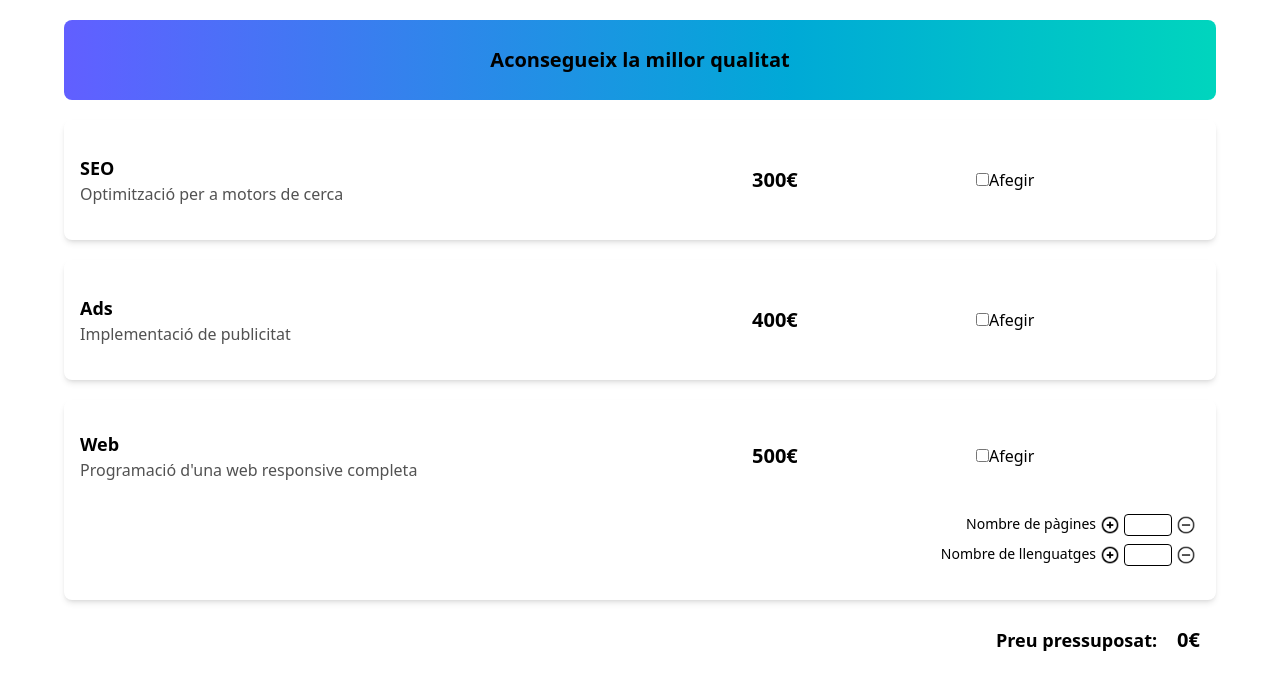
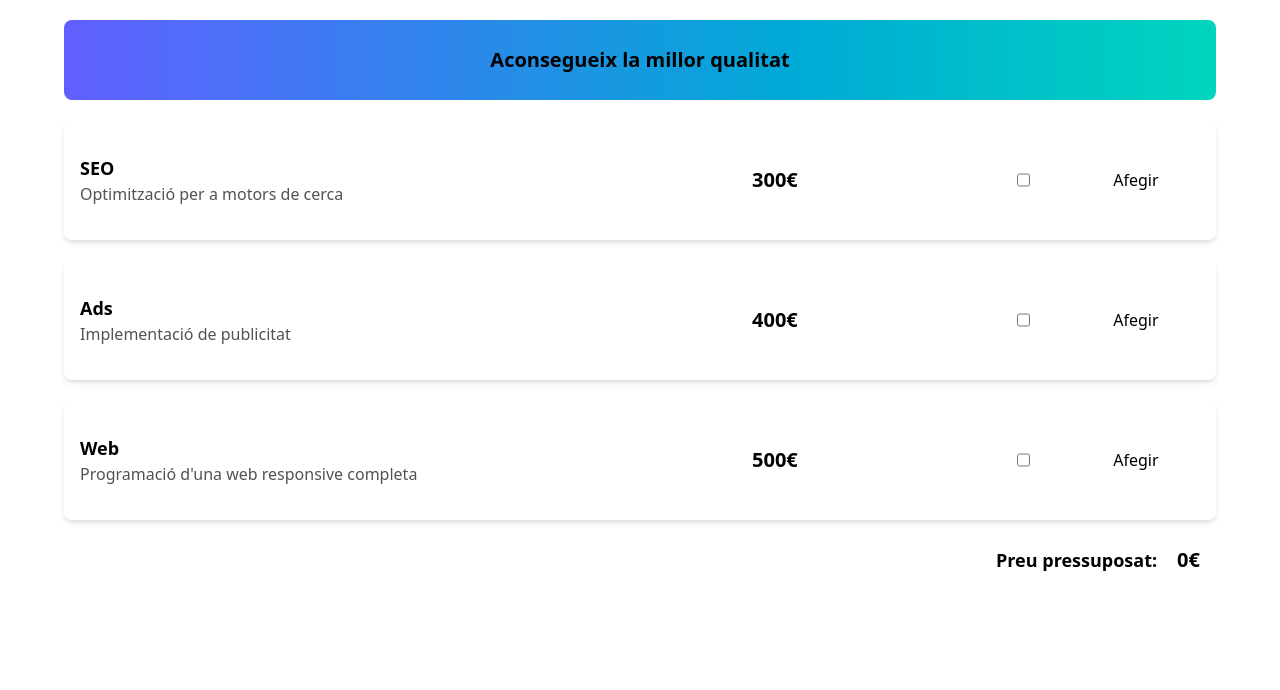
Before and after one commit to gerard-asuncion/sprint-6-react, a React (Vite) app: page / in a window 1280 px wide. Shown: the top 690 px of the page. Built offline with nearby package versions, Linux system fonts and the light colour scheme.

Commit message:
feat: useCheck hook created to toggle checkboxes, affecting also Checkbox.tsx and App.tsx

```diff
--- a/src/App.tsx
+++ b/src/App.tsx
@@ -1,14 +1,22 @@
-import sections from "./data/sections.json"
 import Header from "./components/Header"
 import Checkbox from "./components/Checkbox"
 import Budget from "./components/Budget"
+import { useCheck } from "./hooks/useCheck"
 
 function App() {
+
+  const { sections, handleChange } = useCheck()
 
   return (
     <>
       <Header></Header>
-      {sections.map(section => <Checkbox key={section.id} currentSection={section}></Checkbox>)}
+      {sections.map(section =>
+      <Checkbox
+      key={section.id}
+      currentSection={section}
+      active={section.isChecked}
+      onToggle={(e) => handleChange(e.target.checked, section.id)}
+      ></Checkbox>)}
       <Budget></Budget>
     </>
   )
--- a/src/components/Checkbox.tsx
+++ b/src/components/Checkbox.tsx
@@ -1,23 +1,12 @@
 import WebExtras from "./WebExtras"
+import type { CheckboxProps } from "../types/types"
 
-type Section = {
-    id: number,
-    section: string,
-    description: string,
-    price: number,
-    isChecked: boolean,
-    isWeb: boolean
-}
+const Checkbox = ({currentSection, active, onToggle}: CheckboxProps) => {
 
-type Props = {
-    currentSection: Section
-}
-
-const Checkbox = ({currentSection}: Props) => {
   return (
     <section className={`flex flex-col w-90/100 p-4 rounded-lg m-auto mt-5 shadow-md
     ${currentSection.isChecked ? 'border-indigo-500 border-2' : ''}
-    ${currentSection.isWeb ? 'justify-around h-50' : 'justify-center h-30'}`}>
+    ${currentSection.isWeb && currentSection.isChecked ? 'justify-around h-50' : 'justify-center h-30'}`}>
         <section className="flex justify-between items-center">
             <article className="w-60/100">
                 <h2 className="text-lg font-bold">{currentSection.section}</h2>
@@ -26,12 +15,12 @@ const Checkbox = ({currentSection}: Props) => {
             <article className="text-xl font-bold w-20/100">
                 {currentSection.price}€
             </article>
-            <article className="w-20/100">
-                <input type="checkbox" name="add" id="add" />
-                <label htmlFor="add">Afegir</label>
+            <article className="w-20/100 flex justify-around">
+                <input type="checkbox" name="add" id={`${currentSection.id}`} checked={active} onChange={onToggle} />
+                <label htmlFor={`${currentSection.id}`}>Afegir</label>
             </article>
         </section>
-        <section className={currentSection.isWeb ? '' : 'hidden'}>
+        <section className={currentSection.isWeb && currentSection.isChecked ? '' : 'hidden'}>
             <WebExtras>Nombre de pàgines</WebExtras>
             <WebExtras>Nombre de llenguatges</WebExtras>
         </section>
--- a/src/data/sections.json
+++ b/src/data/sections.json
@@ -4,21 +4,21 @@
         "section": "SEO",
         "description": "Optimització per a motors de cerca",
         "price": 300,
-        "isChecked": false,
-        "isWeb": false
+        "isWeb": false,
+         "isChecked": false
     }, {
         "id": 2,
         "section": "Ads",
         "description": "Implementació de publicitat",
         "price": 400,
-        "isChecked": false,
-        "isWeb": false
+        "isWeb": false,
+        "isChecked": false
     }, {
         "id": 3,
         "section": "Web",
         "description": "Programació d'una web responsive completa",
         "price": 500,
-        "isChecked": false,
-        "isWeb": true
+        "isWeb": true,
+        "isChecked": false
     }
 ]
--- /dev/null
+++ b/src/hooks/useCheck.ts
@@ -0,0 +1,19 @@
+import { useState } from "react";
+import sectionsJson from "../data/sections.json" assert { type: "json" }
+import type { Section } from "../types/types"
+
+export const useCheck = () => {
+
+    const [sections, setSections] = useState<Section[]>(() => JSON.parse(JSON.stringify(sectionsJson)))
+
+    const handleChange = (checked: boolean, id: number): void => {
+
+        setSections(sections.map(section =>
+            section.id === id
+            ? { ...section, isChecked: checked }
+            : {...section}
+        ))
+    }
+
+    return { sections, handleChange }
+}
```
